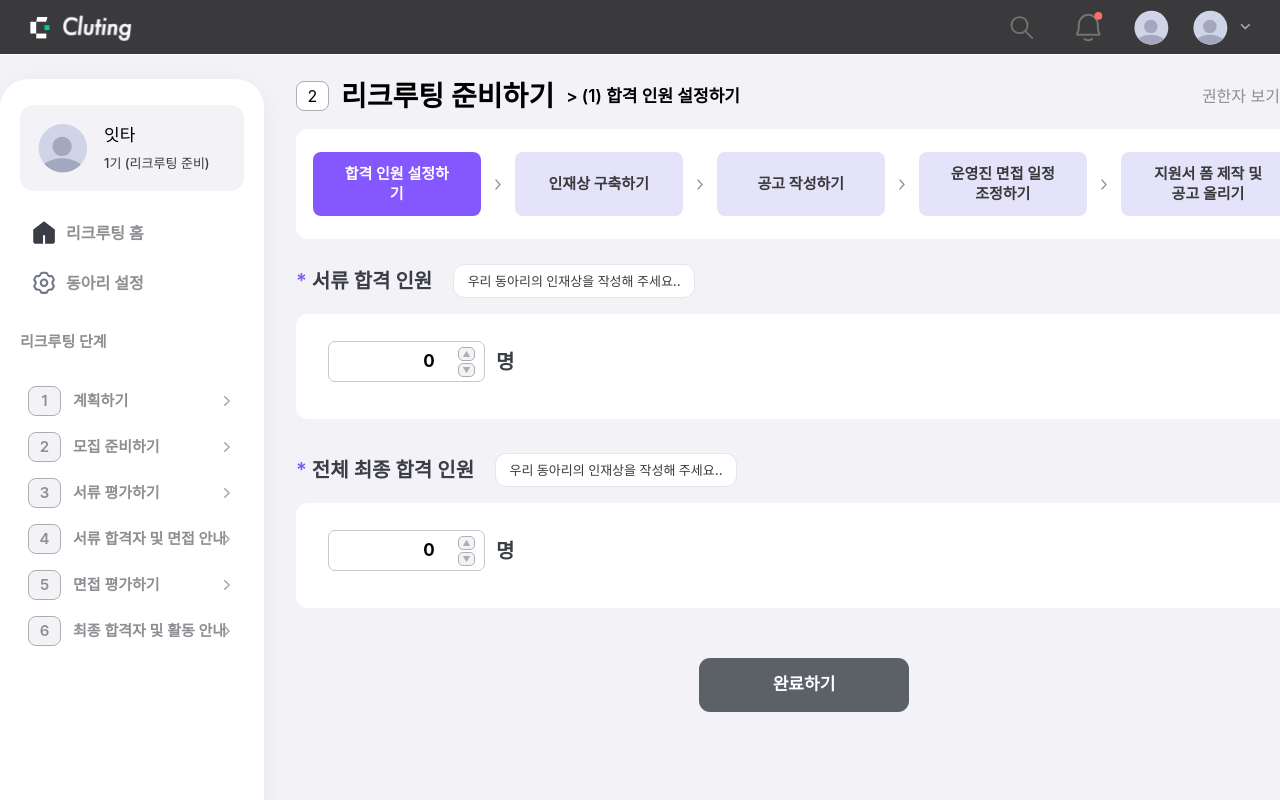
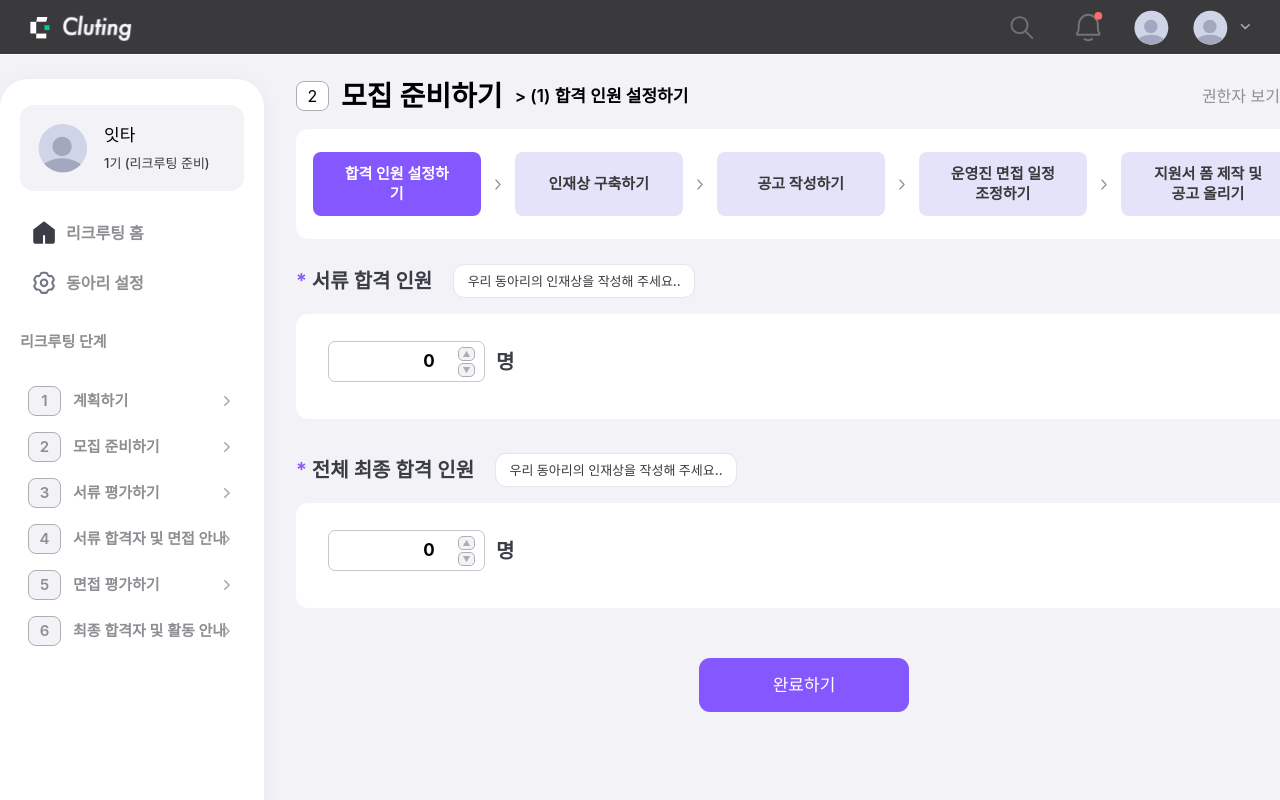
Before and after one commit to Cluting/cluting-frontend, a React (Create React App) app: page /recruting/02_prepare in a window 1280 px wide. Shown: the top 800 px of the page. Built offline with nearby package versions, Linux system fonts and the light colour scheme; a web font is replaced by a local one.

Commit message:
✨ feat: 2-1 완료 처리 추가

```diff
--- a/src/components/recruting/_01_plan/PrepareStepRoles.tsx
+++ b/src/components/recruting/_01_plan/PrepareStepRoles.tsx
@@ -81,6 +81,7 @@ export default function PrepareStepRoles() {
         {
           id: steps.length + 1,
           name: newStepName.trim(),
+          completed: false,
           admins: []
         }
       ]);
--- a/src/components/recruting/_02_prepare/TopSection.tsx
+++ b/src/components/recruting/_02_prepare/TopSection.tsx
@@ -2,12 +2,12 @@ import { useState } from "react";
 import { STEP2_ITEMS } from "../../../constants/recruting";
 import {
   useRecruitmentStepStore,
-  useTopSectionStore
+  useStepTwoStore
 } from "../../../store/useStore";
 import AddAdmin from "../home/AddAdmin";
 
 export default function TopSection() {
-  const { currentStep, setCurrentStep } = useTopSectionStore();
+  const { currentStep, setCurrentStep } = useStepTwoStore();
   const { currentRecruitmentStep, setCurrentRecruitmentStep } =
     useRecruitmentStepStore(); //전체 스텝
   //TODO: 이 섹션에서 전체 스텝 2로 설정하기
@@ -33,9 +33,7 @@ export default function TopSection() {
           <div className="flex-center mr-3 w-[33px] h-[30px] bg-white-100 border border-gray-500 rounded-[8px]">
             2
           </div>
-          <h1 className="text-title1 mr-3">
-            {currentRecruitmentStep || "리크루팅 준비하기"}
-          </h1>
+          <h1 className="text-title1 mr-3">모집 준비하기</h1>
           <p className="text-headline">
             {`> (${currentStep + 1}) ${STEP2_ITEMS[currentStep]}`}
           </p>
--- a/src/components/recruting/_02_prepare/_01/SetAcceptanceCountContainer.tsx
+++ b/src/components/recruting/_02_prepare/_01/SetAcceptanceCountContainer.tsx
@@ -2,7 +2,8 @@ import { useForm } from "react-hook-form";
 import { useEffect } from "react";
 import GroupPassCount from "./GroupPassCount";
 import NumberSpinner from "./NumberSpinner";
-import CompleteButton from "../../CompleteButton";
+import { BUTTON_TEXT } from "../../../../constants/recruting";
+import { useStepTwoStore } from "../../../../store/useStore";
 
 //TODO: 폼 유효성 검사-> 그룹별 최종 합격 인원 총합과 전체 최종 합격 인원 일치하는지도..
 
@@ -71,16 +72,22 @@ export default function SetAcceptanceCountContainer() {
     }
   };
 
+  //현재 스텝 완료 여부 (전역 상태)
+  const { setStepCompleted, steps } = useStepTwoStore();
   const onSubmit = async (data: SetAcceptanceCountFormData) => {
     try {
       console.log("제출된 데이터:", data);
+      setStepCompleted(0, true); // 스텝투의 인덱스 0번을 완료 처리
     } catch (error) {
       console.error("제출 중 에러 발생:", error);
     }
   };
 
   return (
-    <form onSubmit={handleSubmit(onSubmit)} className="ml-8 w-full mt-[25px]">
+    <form
+      onSubmit={handleSubmit(onSubmit)}
+      className="ml-8 w-full mt-[25px] mb-[147px]"
+    >
       <div>
         {/*서류 합격 인원 */}
         <div className="flex">
@@ -172,9 +179,20 @@ export default function SetAcceptanceCountContainer() {
           validate: validateForm.groupFinalPassCheck
         }}
       />
-
-      <div className="flex-center pt-[50px] pb-[40px]">
-        <CompleteButton isSubmitting={isSubmitting} />
+      <div className="flex justify-center">
+        <button
+          type="submit"
+          aria-label={
+            steps[0].completed ? BUTTON_TEXT.EDIT : BUTTON_TEXT.COMPLETE
+          }
+          className={`w-[210px] h-[54px] rounded-[11px] mt-[50px] ${
+            steps[0].completed
+              ? "bg-main-400 border border-main-100 text-main-100 "
+              : "bg-main-100 text-white-100 "
+          }  text-body flex-center hover:bg-main-500`}
+        >
+          {steps[0].completed ? BUTTON_TEXT.EDIT : BUTTON_TEXT.COMPLETE}
+        </button>
       </div>
     </form>
   );
--- a/src/components/recruting/_03_document_evaluation/common/TopSection.tsx
+++ b/src/components/recruting/_03_document_evaluation/common/TopSection.tsx
@@ -2,12 +2,12 @@ import { useState } from "react";
 import { STEP3_ITEMS } from "../../../../constants/recruting";
 import {
   useRecruitmentStepStore,
-  useTopSectionStore
+  useStepTwoStore
 } from "../../../../store/useStore";
 import AddAdmin from "../../home/AddAdmin";
 
 export default function TopSection() {
-  const { currentStep, setCurrentStep } = useTopSectionStore();
+  const { currentStep, setCurrentStep } = useStepTwoStore();
   const { currentRecruitmentStep, setCurrentRecruitmentStep } =
     useRecruitmentStepStore(); //전체 스텝
   const [hoveredIndex, setHoveredIndex] = useState<number | null>(null);
--- a/src/constants/recruting.ts
+++ b/src/constants/recruting.ts
@@ -117,16 +117,17 @@ export const ALL_ADMINS = [
 ];
 
 export const DEFAULT_STEPS: Step[] = [
-  { id: 1, name: "합격 인원 설정하기", admins: [] },
-  { id: 2, name: "인재상 구축하기", admins: [] },
-  { id: 3, name: "공고 작성하기", admins: [] },
+  { id: 1, name: "합격 인원 설정하기", completed: false, admins: [] },
+  { id: 2, name: "인재상 구축하기", completed: false, admins: [] },
+  { id: 3, name: "공고 작성하기", completed: false, admins: [] },
   {
     id: 4,
     name: "운영진 면접 일정 조율하기",
     admins: ["모든 운영진"],
+    completed: false,
     isFixed: true
   },
-  { id: 5, name: "지원서 폼 제작", admins: [] }
+  { id: 5, name: "지원서 폼 제작", completed: false, admins: [] }
 ];
 
 export const CALENDAR_ITEMS = [
--- a/src/pages/Recruting/step2/RecrutingPrepare.tsx
+++ b/src/pages/Recruting/step2/RecrutingPrepare.tsx
@@ -8,7 +8,7 @@ import CreateApplicationFormContainer from "../../../components/recruting/_02_pr
 import TopSection from "../../../components/recruting/_02_prepare/TopSection";
 
 import Sidemenu from "../../../components/recruting/common/Sidemenu";
-import { useTopSectionStore } from "../../../store/useStore";
+import { useStepTwoStore } from "../../../store/useStore";
 
 type StepComponent = React.FC;
 
@@ -20,7 +20,7 @@ const stepComponents: StepComponent[] = [
   CreateApplicationFormContainer
 ];
 export default function RecrutingPrepare() {
-  const { currentStep } = useTopSectionStore();
+  const { currentStep } = useStepTwoStore();
   const CurrentStepComponent = stepComponents[currentStep];
 
   return (
--- a/src/pages/Recruting/step3/DocumentEvaluation.tsx
+++ b/src/pages/Recruting/step3/DocumentEvaluation.tsx
@@ -5,7 +5,7 @@ import TopSection from "../../../components/recruting/_03_document_evaluation/co
 import CreateApplicationFormContainer from "../../../components/recruting/_02_prepare/_05/CreateApplicationFormContainer";
 
 import Sidemenu from "../../../components/recruting/common/Sidemenu";
-import { useTopSectionStore } from "../../../store/useStore";
+import { useStepTwoStore } from "../../../store/useStore";
 
 type StepComponent = React.FC;
 
@@ -15,7 +15,7 @@ const stepComponents: StepComponent[] = [
 ];
 
 export default function DocumentEvaluation() {
-  const { currentStep } = useTopSectionStore();
+  const { currentStep } = useStepTwoStore();
   const CurrentStepComponent = stepComponents[currentStep];
   return (
     <div className="flex justify-center pt-6 bg-gray-100">
--- a/src/store/useStore.ts
+++ b/src/store/useStore.ts
@@ -24,18 +24,31 @@ export const useRecruitmentStepStore = create<RecruitmentStore>()((set) => ({
       return { completedSteps: updatedCompletedSteps };
     })
 }));
+// 리크루팅 모집 준비하기 단계 (2) Top Section
+export const useStepTwoStore = create<Store>()((set) => ({
+  currentStep: 0, // 초기 단계
+  steps: [
+    { id: 0, completed: false, name: "합격 인원 설정하기", admins: [] },
+    { id: 1, completed: false, name: "인재상 구축하기", admins: [] },
+    { id: 2, completed: false, name: "공고 작성하기", admins: [] },
+    { id: 3, completed: false, name: "운영진 면접 일정 조정하기", admins: [] },
+    {
+      id: 4,
+      completed: false,
+      name: "지원서 폼 제작 및 공고 올리기",
+      admins: []
+    }
+  ],
 
-// 2- 리크루팅 모집 준비하기 단계 Top Section
-export const useTopSectionStore = create<Store>()((set) => ({
-  currentStep: 0, // 초기 단계
-  steps: [], // 빈 배열로 초기화
-  setCurrentStep: (step: number) => set({ currentStep: step }), // 단계 변경
+  setCurrentStep: (step: number) => set({ currentStep: step }), // 현재 단계 설정
+
+  // 단계 완료 상태 변경 메서드
   setStepCompleted: (stepId: number, completed: boolean) =>
     set((state) => ({
       steps: state.steps.map((step) =>
         step.id === stepId ? { ...step, completed } : step
       )
-    })) // 단계 완료 상태 변경 함수
+    }))
 }));
 
 // 그룹 설정
--- a/src/type/storetype.d.ts
+++ b/src/type/storetype.d.ts
@@ -1,23 +1,17 @@
 //zustand 단계 Type
 
-// declare interface Store {
-//   steps: any;
-//   currentStep: number; // 현재 단계의 인덱스
-//   setCurrentStep: (step: number) => void; // 단계 변경 함수
-// }
+declare interface Step {
+  id: number;
+  name: string;
+  completed: boolean; // 단계 완료 여부
+  admins: string[]; // 관리자의 이름 배열
+}
 
 declare interface Store {
   currentStep: number;
   steps: Step[]; // 각 단계의 상태를 추적하기 위한 배열
-  setCurrentStep: (step: number) => void;
+  setCurrentStep: (step: number) => void; // 현재 단계를 설정하는 함수
   setStepCompleted: (stepId: number, completed: boolean) => void; // 단계 완료 상태 변경
-}
-
-declare interface Step {
-  id: number;
-  name: string;
-  completed?: boolean;
-  admins: string[];
 }
 
 declare interface RecruitmentStore {
```
